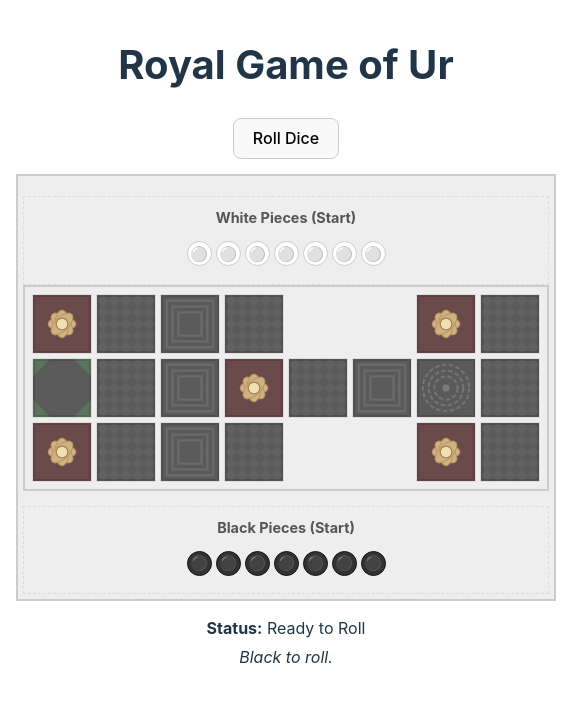
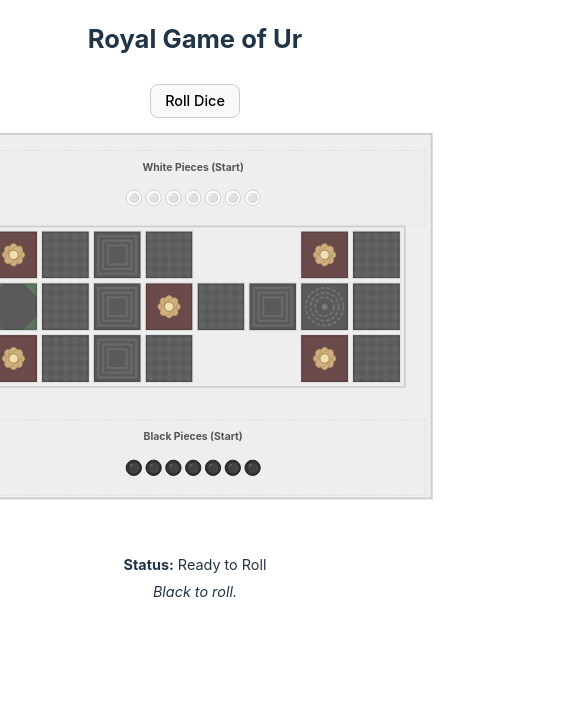
Before and after one commit to DavidSint/ur, a React (Vite) app: page / in a window 390 px wide. Shown: the top 702 px of the page, 572 px wide, since content can reach past the window. Built offline with nearby package versions, Linux system fonts and the light colour scheme.

Commit message:
vibe code responsiveness

```diff
--- a/src/App.css
+++ b/src/App.css
@@ -210,6 +210,46 @@ h1 {
     cursor: pointer;
 }
 
+/* --- Media Queries for Responsiveness --- */
+@media (max-width: 530px) {
+  #root {
+      padding: 0.5rem;
+  }
+  h1 {
+    font-size: 1.6em;
+  }
+  .board {
+    transform: scale(0.9); /* Scale down further */
+    transform-origin: center top;
+    padding: 2px;
+  }
+  .piece {
+    width: 18px;
+    height: 18px;
+    border-width: 1px; /* Thinner border */
+    font-size: 0.7em;
+  }
+  .off-board-area .piece {
+    width: 18px;
+    height: 18px;
+    font-size: 0.7em;
+  }
+  .roll-button {
+    padding: 0.5em 1em;
+    font-size: 0.9em;
+  }
+  .dice-result {
+    font-size: 1.2em;
+  }
+  .game-info, .off-board-area {
+    width: 95%;
+    font-size: 0.9em;
+  }
+  .off-board-area h4 {
+    font-size: 0.8em;
+  }
+}
+
 
 /* Dark mode adjustments (already dark by default) */
 @media (prefers-color-scheme: light) {
--- a/src/index.css
+++ b/src/index.css
@@ -24,7 +24,6 @@ a:hover {
 
 body {
   margin: 0;
-  display: flex;
   min-width: 320px;
   min-height: 100vh;
 }
```
